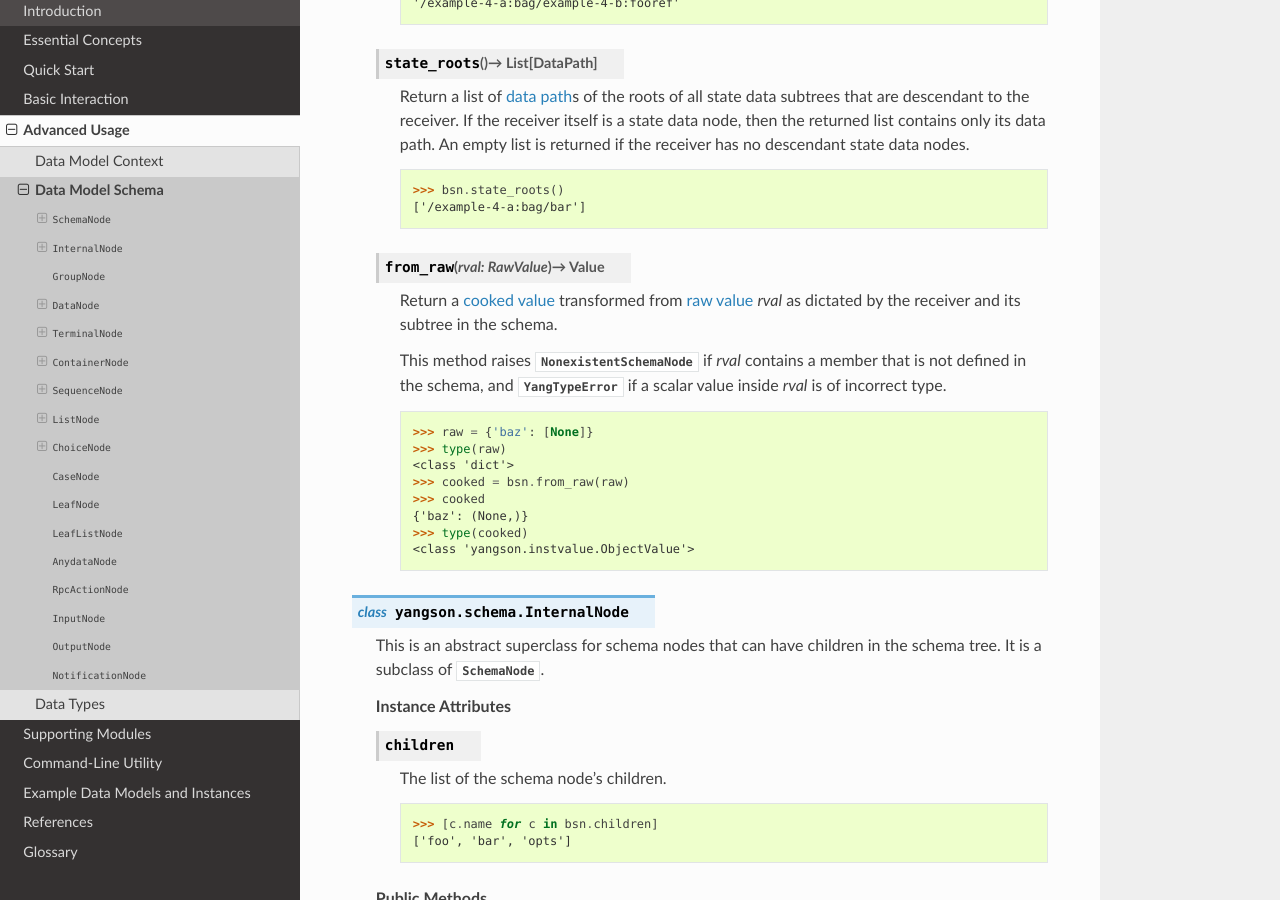
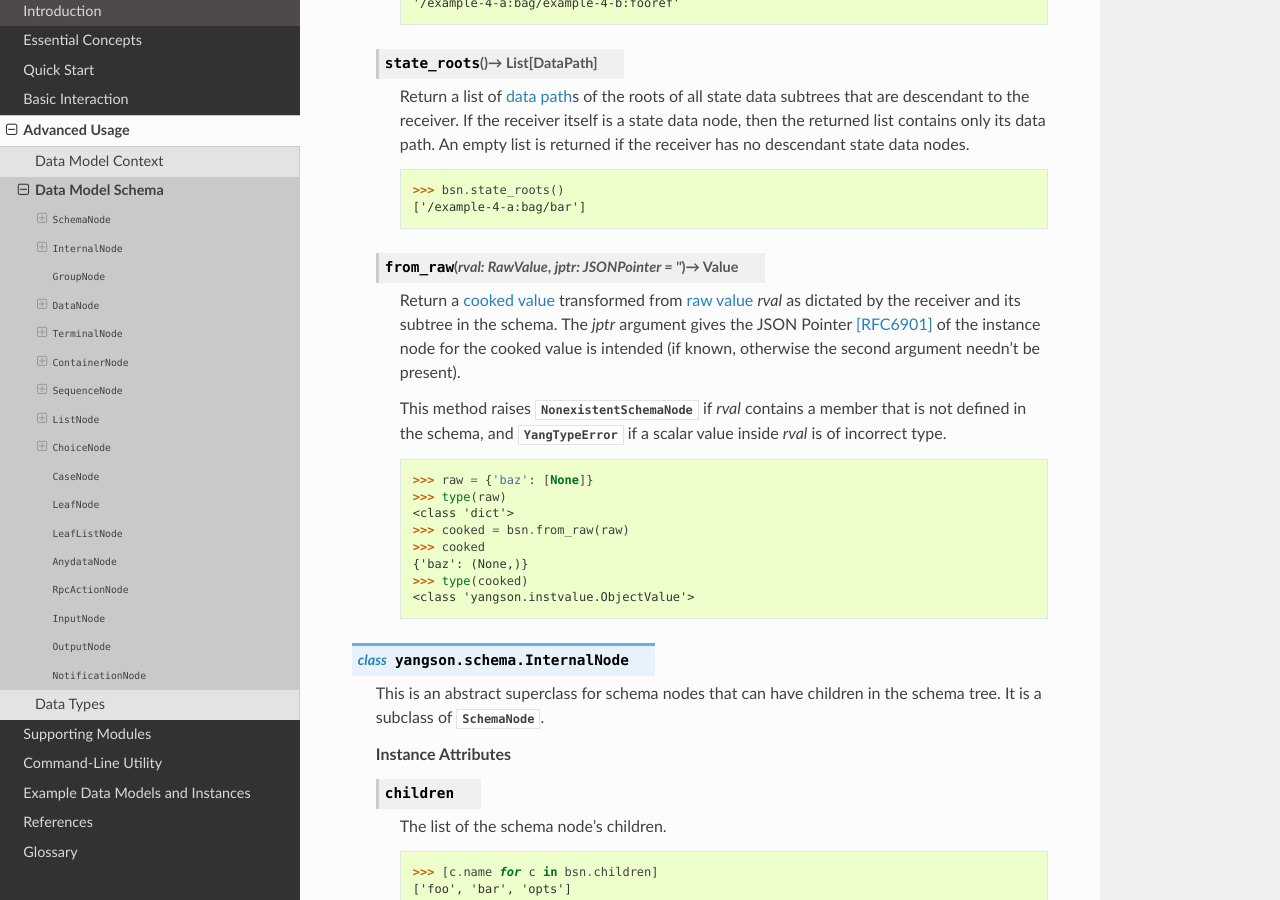
Before and after one commit to CZ-NIC/yangson, a Sphinx documentation site: the page built from docs/schema.rst, in a window 1280 px wide and 900 px high, scrolled down 3460 px. Built offline with Sphinx 7.4.7 and the Read the Docs theme 2.0.0, drawn with Linux system fonts in a browser that asks for light colours.

Commit message:
Add type alias for JSON pointer, update docs.

```diff
--- a/docs/instance.rst
+++ b/docs/instance.rst
@@ -197,7 +197,7 @@
       the result is the value returned by Python standard function
       :class:`str`.
 
-   .. automethod:: json_pointer
+   .. automethod:: json_pointer() -> JSONPointer
 
    .. method:: __getitem__(key: InstanceKey) -> InstanceNode
 
--- a/docs/schema.rst
+++ b/docs/schema.rst
@@ -217,11 +217,13 @@
 	 >>> bsn.state_roots()
 	 ['/example-4-a:bag/bar']
 
-   .. method:: from_raw(rval: RawValue) -> Value
+   .. method:: from_raw(rval: RawValue, jptr: JSONPointer = "") -> Value
 
       Return a :term:`cooked value` transformed from :term:`raw value`
       *rval* as dictated by the receiver and its subtree in the
-      schema.
+      schema. The *jptr* argument gives the JSON Pointer [RFC6901]_ of
+      the instance node for the cooked value is intended (if known,
+      otherwise the second argument needn't be present).
 
       This method raises :exc:`NonexistentSchemaNode` if *rval*
       contains a member that is not defined in the schema, and
```
Also changed, not shown: 3 other files.
